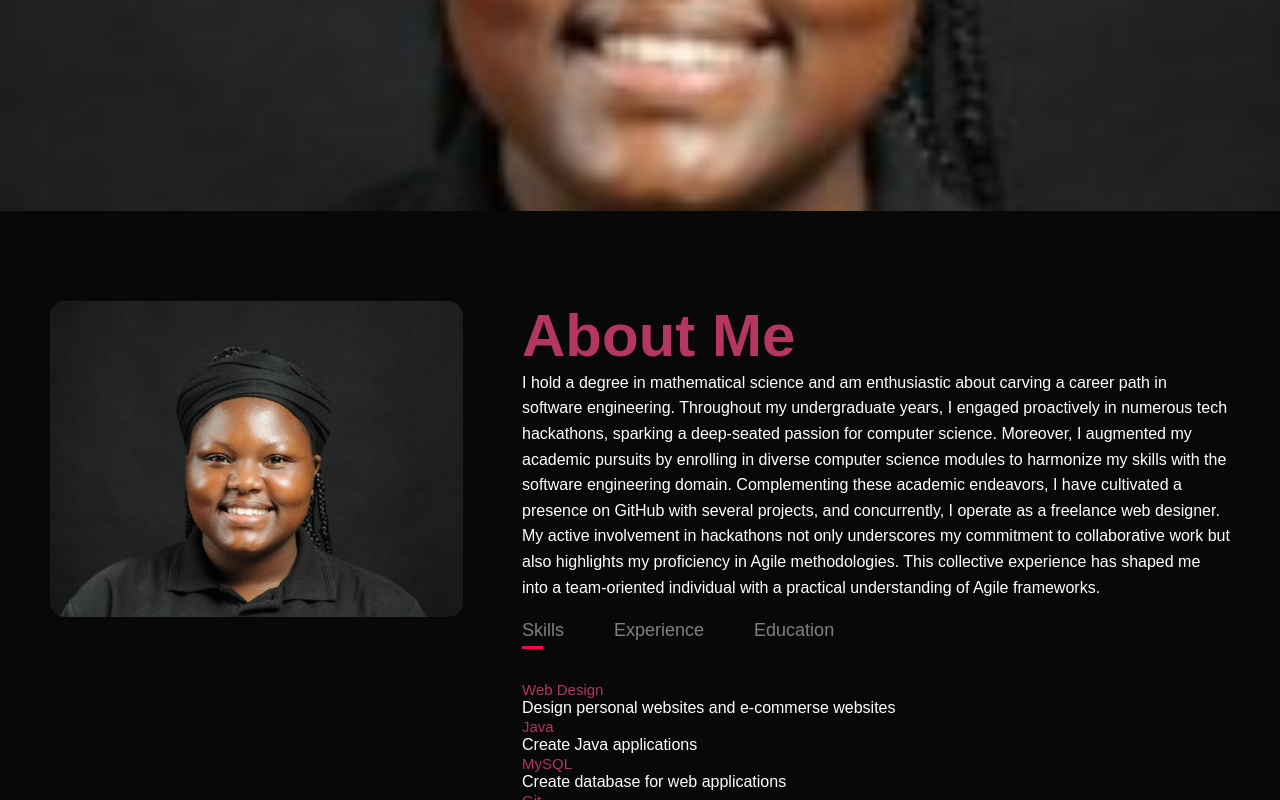
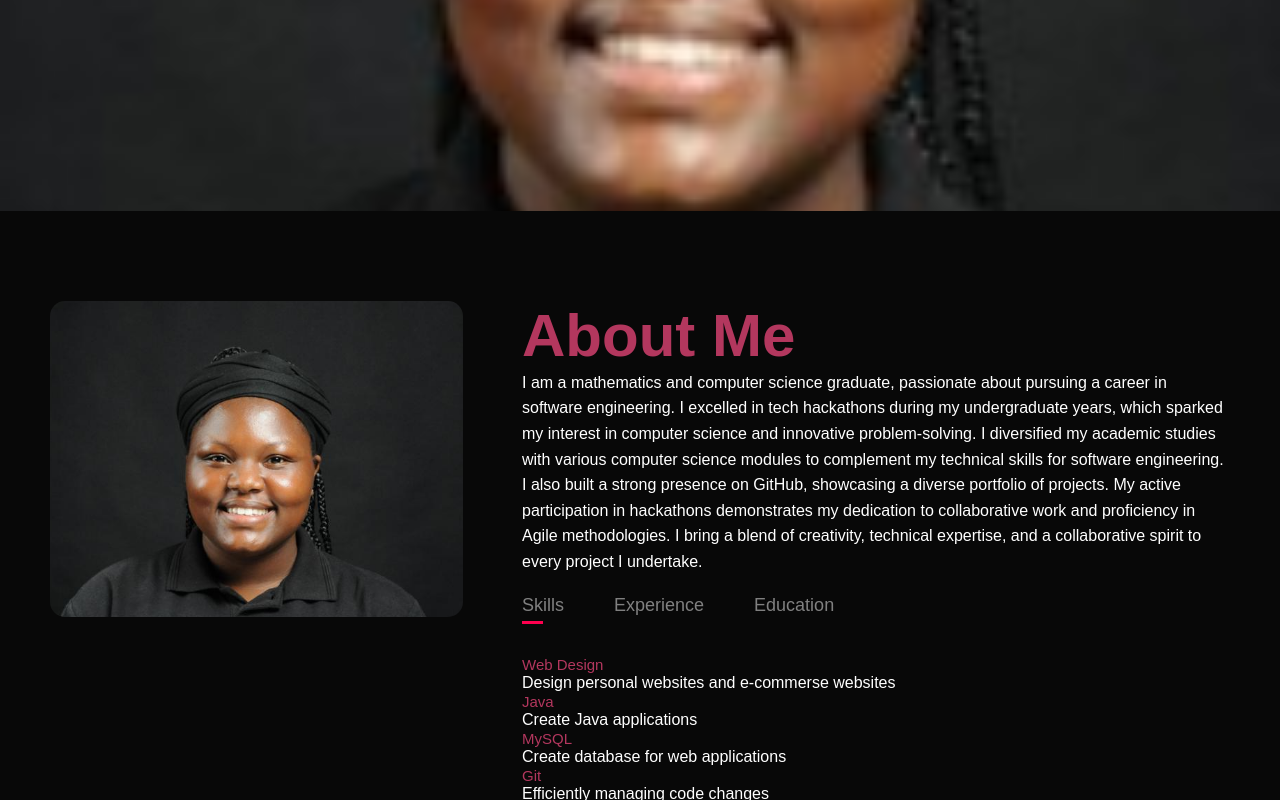
Before and after one commit to khanyisaMokgolobotho/my-Portfolio, a plain HTML site: page index.html in a window 1280 px wide. Shown: the part 684-1484 px from the top of the page. Drawn offline with Linux system fonts and the light colour scheme.

Commit message:
Update index.html

```diff
--- a/index.html
+++ b/index.html
@@ -41,8 +41,8 @@
 
 
          <div class="header-text">
-            <p> Computer Science Freak<br> Aspiring Software Engineer </p>
-            <h1> Hey,I'm <span> Khanyisa </span><br>from South Africa</h1>
+            <p> Computer Science Freak<br> Aspiring Software Engineer  </p>
+            <h1> Hey,I'm <span> Khanyisa </span><br>a Graduate</h1>
          </div>
 
       </div>
@@ -58,13 +58,13 @@
             </div>
             <div class="about-col-2">
                <h1 class="sub-title">About Me</h1>
-               <p class="sub-text"> I hold a degree in mathematical science and am enthusiastic about carving a career path in software engineering.
-                  Throughout my undergraduate years, I engaged proactively in numerous tech hackathons, sparking a deep-seated passion for computer science.
-                   Moreover, I augmented my academic pursuits by enrolling in diverse computer science modules to harmonize my skills with the software engineering domain.
-                    Complementing these academic endeavors, I have cultivated a presence on GitHub with several projects, and concurrently, I operate as a freelance web designer.
-
-                  My active involvement in hackathons not only underscores my commitment to collaborative work but also highlights my proficiency in Agile methodologies.
-                  This collective experience has shaped me into a team-oriented individual with a practical understanding of Agile frameworks.</p>
+               <p class="sub-text"> I am a mathematics and computer science graduate, passionate about pursuing a career in software engineering.
+                  I excelled in tech hackathons during my undergraduate years, which sparked my interest in computer science and innovative problem-solving.
+                  I diversified my academic studies with various computer science modules to complement my technical skills for software engineering. I also built a strong
+presence on GitHub, showcasing a diverse portfolio of projects.
+My active participation in hackathons demonstrates my dedication to collaborative work and proficiency in Agile methodologies.
+                  I bring a blend of creativity, technical expertise, and a collaborative spirit to every project I undertake.
+</p>
 
             <!----------------------------------------------Skills------------------------------------------------------------------>
             <div class="tab-titles">
```
